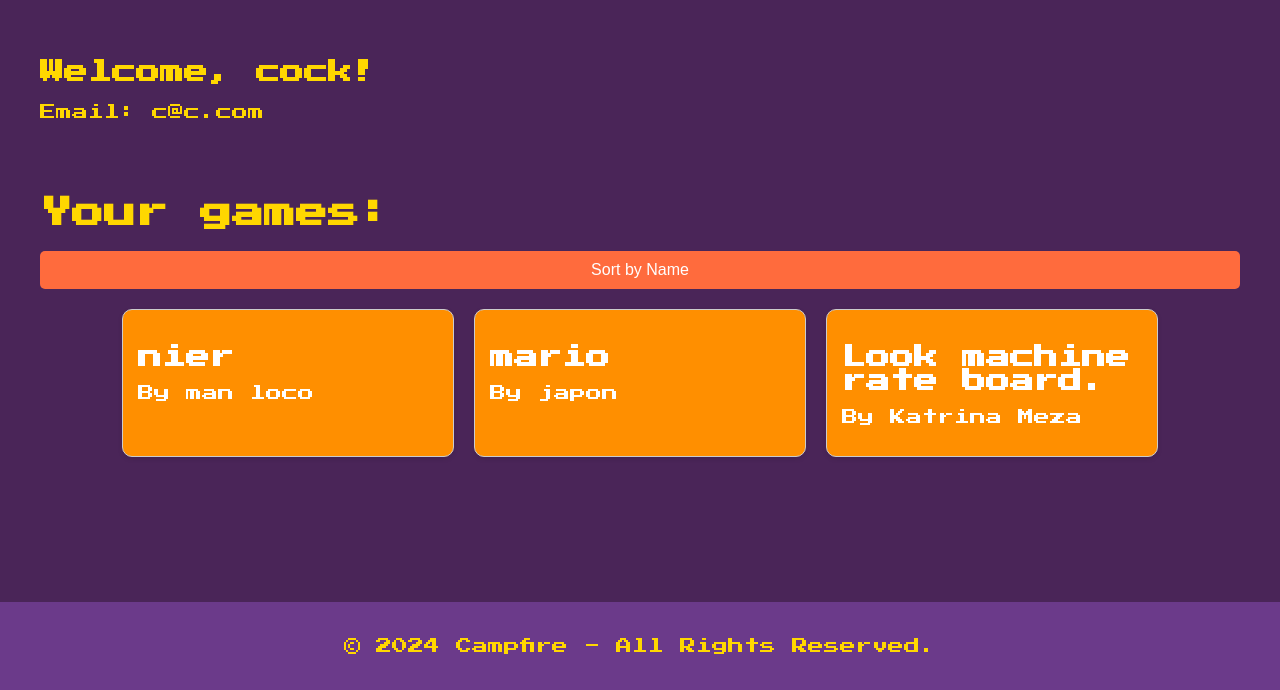
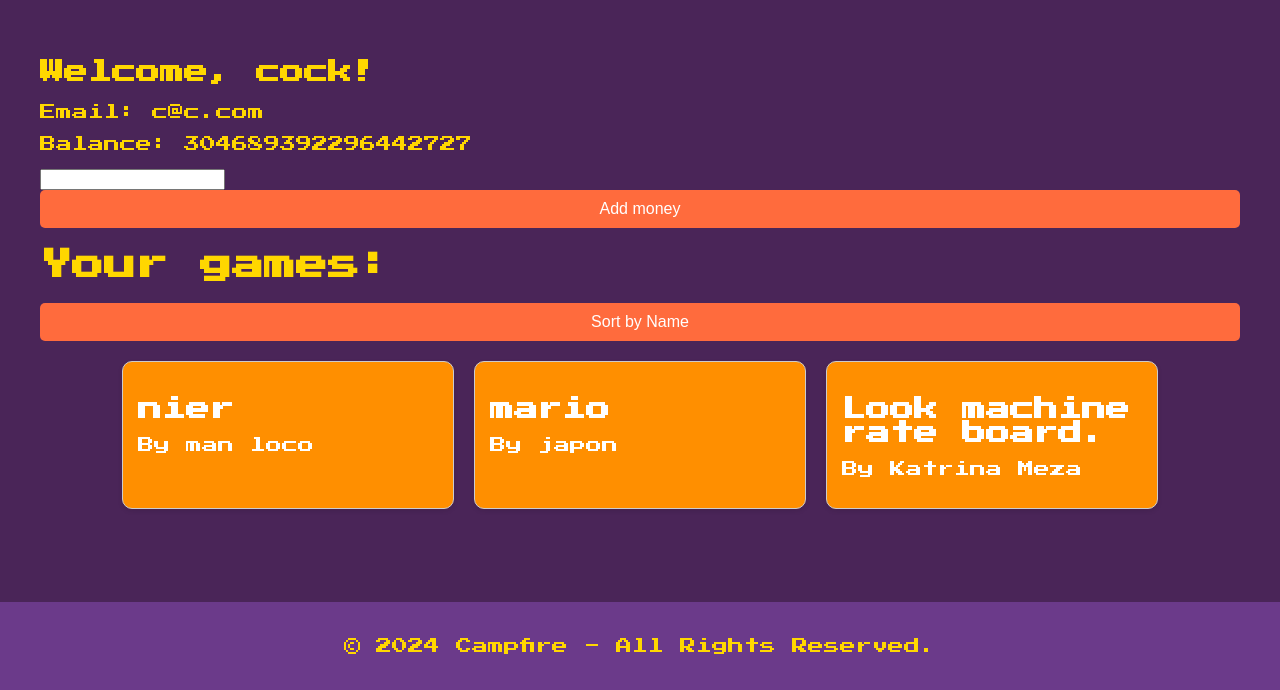
Before and after one commit to LauZar12/Campfire, a Django app: page /account/ in a window 1280 px wide. Shown: the part 110-800 px from the top of the page. Run offline with Django 5.2, Linux system fonts and the light colour scheme; a user stored in the database is signed in; data comes from the database, SQL or seed files in the repository; both versions use the stored data as it was after the commit.

Commit message:
added the wallet, added it to the account view and added a button to add money to the wallet balance

```diff
--- a/shop/models.py
+++ b/shop/models.py
@@ -85,3 +85,10 @@ class Review(models.Model):
 
     def __str__(self):
         return f"REVIEW: {self.user.username} {self.game.title}"
+
+
+# ========== Card ==========
+class Wallet(models.Model):
+    user = models.ForeignKey(
+        User, on_delete=models.CASCADE, related_name='wallet')
+    balance = models.IntegerField(default=0)
--- a/shop/templates/account.html
+++ b/shop/templates/account.html
@@ -6,31 +6,13 @@
 <div class="container">
   <h2>Welcome, {{ user.username }}!</h2>
   <p>Email: {{ user.email }}</p>
+  <p>Balance: {{ wallet.balance }}</p>
 
-  <div class="games-container">
-    <div class="games-grid">
-      {% for game in games %}
-      <div class="game-card">
-        <div class="game-info">
-          <h2>{{ game.title }}</h2>
-          <p>By {{ game.author }} - ${{ game.price }}</p>
-          <p>{{ game.description }}</p>
-        </div>
-        <div class="game-buttons">
-          <form action="{% url 'game' %}" method="get">
-            <input type="hidden" name="game_id" value="{{ game.id }}">
-            <button type="submit" class="btn see-btn">See</button>
-          </form>
-          <form action="{% url 'games' %}" method="post">
-            {% csrf_token %}
-            <input type="hidden" name="game_id" value="{{ game.id }}">
-            <button type="submit" class="btn buy-btn">Buy</button>
-          </form>
-        </div>
-      </div>
-      {% endfor %}
-    </div>
-  </div>
+  <form action="{% url 'account' %}" method="post">
+    {% csrf_token %}
+    <input type="number" min="1" name="balance">
+    <button type="submit">Add money</button>
+  </form>
 
   <h1>Your games:</h1>
   <form action="{% url 'account' %}" method="get">
--- a/shop/views.py
+++ b/shop/views.py
@@ -6,7 +6,7 @@ from django.contrib.auth.views import LoginView, LogoutView
 from django.contrib.auth import login
 from .forms import SignUpForm
 from django.urls import reverse_lazy
-from .models import Game, ShoppingCart, CartItem, GameOwner, Review
+from .models import Game, ShoppingCart, CartItem, GameOwner, Review, Wallet
 
 
 # =========================HOME=========================
@@ -160,6 +160,7 @@ class Account(LoginRequiredMixin, View):
 
     def get(self, request):
         owned_games = GameOwner.objects.filter(user=request.user)
+        wallet, created = Wallet.objects.get_or_create(user=request.user)
 
         if 'sort_by_name' in request.GET:
             owned_games = owned_games.select_related(
@@ -167,5 +168,14 @@ class Account(LoginRequiredMixin, View):
 
         return render(request, self.template_name, {
                       'user': request.user,
-                      'owned_games': owned_games
+                      'owned_games': owned_games,
+                      "wallet": wallet,
                       })
+
+    def post(self, request):
+        balance = int(request.POST.get('balance', 0))
+        wallet = Wallet.objects.get(user=request.user)
+        wallet.balance += balance
+        wallet.save()
+
+        return redirect('account')
```
Also changed, not shown: console.txt (added, +9 -0 lines), db.sqlite3, shop/migrations/0007_wallet.py (added), shop/migrations/0008_alter_wallet_balance.py (added).
